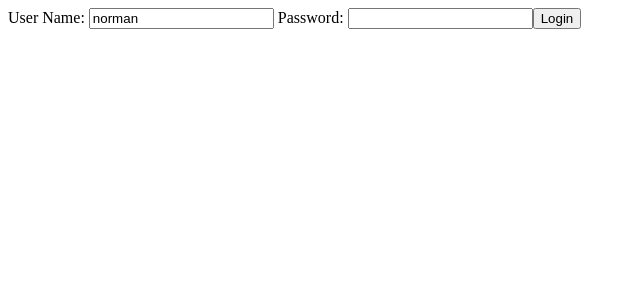
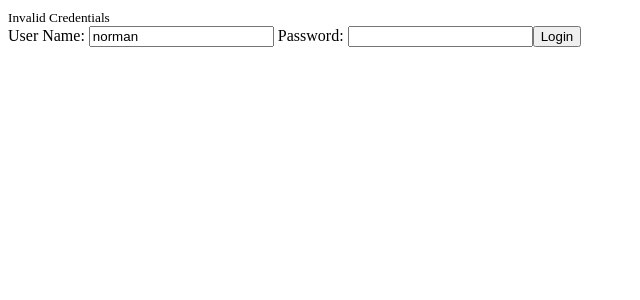
Before and after one commit to normanargiolas/sativa-app-browser, an Angular app: page / in a window 1280 px wide. Both pictures are taken after a click on the button "Login". Shown: the top 300 px of the page, without its empty margins (0-640 px from the left). Built offline with nearby package versions, Linux system fonts and the light colour scheme.

Commit message:
routing login page

```diff
--- a/src/app/app-routing.module.ts
+++ b/src/app/app-routing.module.ts
@@ -1,10 +1,14 @@
-import { NgModule } from '@angular/core';
-import { Routes, RouterModule } from '@angular/router';
+import {NgModule} from '@angular/core';
+import {Routes, RouterModule} from '@angular/router';
+import {LoginComponent} from "./login/login.component";
 
-const routes: Routes = [];
+const routes: Routes = [
+  {path: 'login', component: LoginComponent}
+];
 
 @NgModule({
   imports: [RouterModule.forRoot(routes)],
   exports: [RouterModule]
 })
-export class AppRoutingModule { }
+export class AppRoutingModule {
+}
--- a/src/app/login/login.component.html
+++ b/src/app/login/login.component.html
@@ -1,4 +1,8 @@
-User Name: <input type="text" name="username" value="{{username}}">
-Password: <input type="password" name="password" value="{{password}}">
+<small *ngIf="invalidLogin">{{errorMessage}}</small>
 
-<button (click)=handleLogin()>Login</button>
+<div>
+  User Name: <input type="text" name="username" [(ngModel)]="username">
+  Password: <input type="password" name="password" [(ngModel)]="password">
+
+  <button (click)=handleLogin()>Login</button>
+</div>
--- a/src/app/login/login.component.ts
+++ b/src/app/login/login.component.ts
@@ -5,19 +5,30 @@
   templateUrl: './login.component.html',
   styleUrls: ['./login.component.css']
 })
+
 export class LoginComponent implements OnInit {
 
   username = 'norman';
   password = '';
+  errorMessage = 'Invalid Credentials';
+  invalidLogin = false;
 
   constructor() {
   }
 
   ngOnInit() {
+
   }
 
   handleLogin() {
     console.log(this.username);
+    console.log(this.password);
+
+    if (this.username === 'norman' && this.password === 'dummy') {
+      this.invalidLogin = false;
+    } else {
+      this.invalidLogin = true;
+    }
   }
 
 }
```
Also changed, not shown: src/app/app.module.ts (+11 -7 lines).
